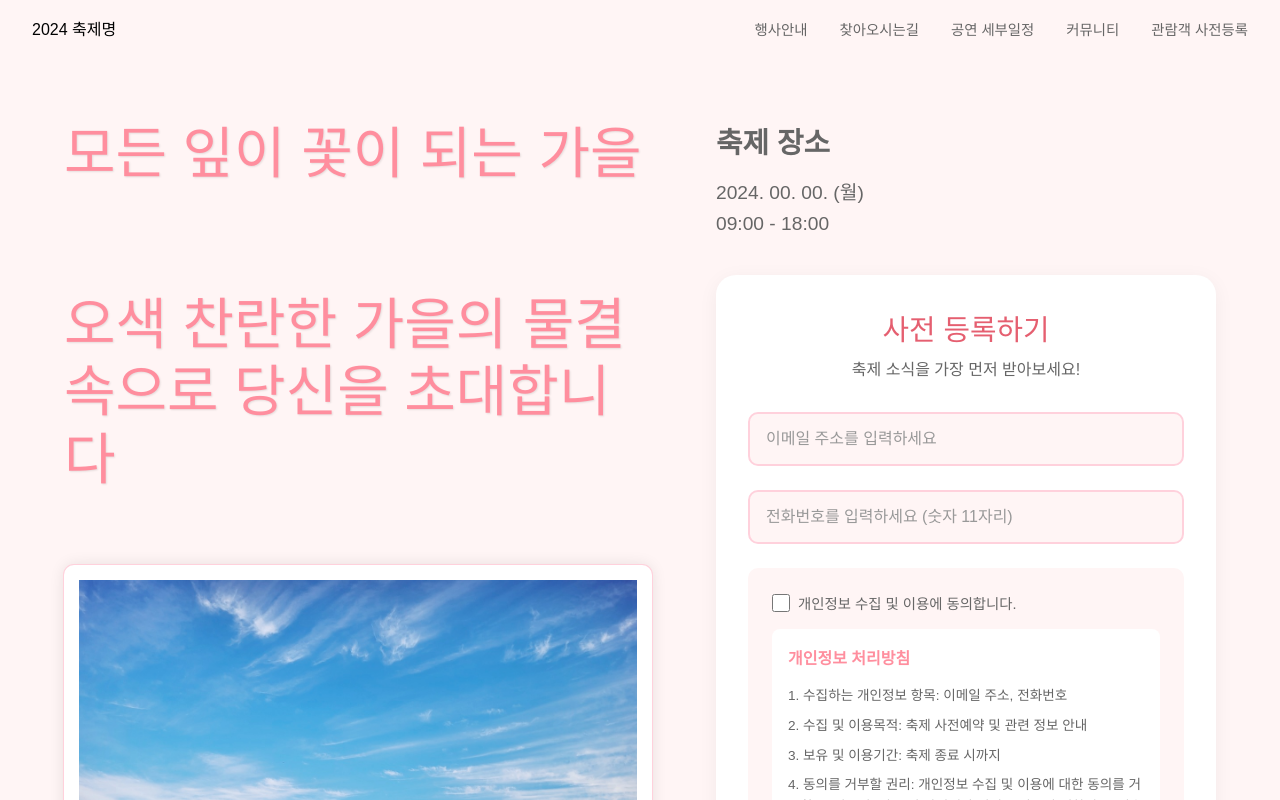
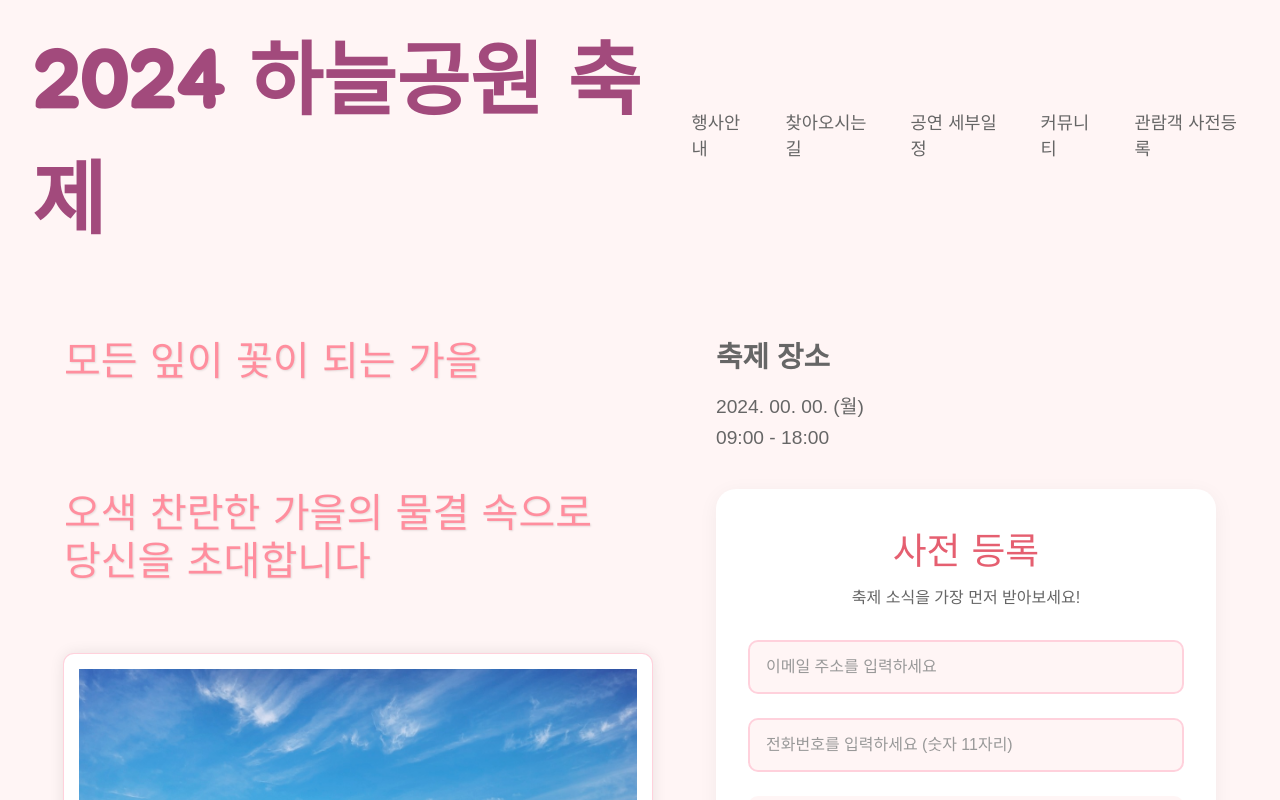
Before and after one commit to Stradivirus/reservation, a React (Create React App) app in the folder front/: page / in a window 1280 px wide. Shown: the top 800 px of the page. Built offline with nearby package versions, Linux system fonts and the light colour scheme.

Commit message:
디자인 갱신

```diff
--- a/front/public/index.html
+++ b/front/public/index.html
@@ -1,6 +1,12 @@
 <!DOCTYPE html>
 <html lang="en">
   <head>
+    <link rel="preconnect" href="https://fonts.googleapis.com">
+    <link rel="preconnect" href="https://fonts.gstatic.com" crossorigin>
+    <link href="https://fonts.googleapis.com/css2?family=Jua&display=swap" rel="stylesheet">
+    <link href="https://fonts.googleapis.com/css2?family=Gowun+Dodum&display=swap" rel="stylesheet">
+    <link href="https://fonts.googleapis.com/css2?family=Lora:wght@400;700&display=swap" rel="stylesheet">
+    <link href="https://fonts.googleapis.com/css2?family=Merriweather:wght@300;400;700&display=swap" rel="stylesheet">
     <link href="https://fonts.googleapis.com/css2?family=Black+Han+Sans&display=swap" rel="stylesheet">
     <meta charset="utf-8" />
     <link rel="icon" href="%PUBLIC_URL%/favicon.ico" />
--- a/front/src/App.css
+++ b/front/src/App.css
@@ -37,6 +37,15 @@ body {
   align-items: center;
   max-width: 2000px;
   margin: 0 auto;
+  font-family: 'Jua', sans-serif;
+  font-size: 1.2rem; /* 기본 글씨 크기를 1.2배로 증가 */
+  color:#a24a7c;
+  ;
+}
+
+.nav-container span {
+  font-size: 5rem; /* "2024 하늘공원 축제" 텍스트를 더 크게 */
+  font-weight: bold; /* 굵게 만들어 더 강조 */
 }
 
 .nav-links {
@@ -47,7 +56,7 @@ body {
 .nav-links a {
   color: #666;
   text-decoration: none;
-  font-size: 0.9rem;
+  font-size: 1.1rem; /* 링크 텍스트 크기를 약간 더 키움 */
 }
 
 /* Main Content Layout */
@@ -87,7 +96,7 @@ body {
 
 .title-line {
   display: block;
-  font-size: 3.5rem;
+  font-size: 2.5rem;
   line-height: 1.2;
   font-weight: 300;
   margin-bottom: 0.5rem;
@@ -96,6 +105,7 @@ body {
   transition: font-size 0.3s ease; /* 글자 크기 변화를 부드럽게 */
   -webkit-font-smoothing: antialiased; /* 글자 렌더링 부드럽게 */
   -moz-osx-font-smoothing: grayscale;
+  font-family: 'Gowun Dodum', sans-serif; /* Gowun Dodum 폰트 적용 */
 }
 
 /* Image Slider */
--- a/front/src/App.js
+++ b/front/src/App.js
@@ -11,7 +11,7 @@ function App() {
     <div className="festival-container">
       <nav className="top-nav">
         <div className="nav-container">
-          <span>2024 축제명</span>
+          <span>2024 하늘공원 축제</span>
           <div className="nav-links">
             <a href="#about">행사안내</a>
             <a href="#location">찾아오시는길</a>
@@ -28,7 +28,7 @@ function App() {
             <h1 className="main-title">
               <span className="title-line">모든 잎이 꽃이 되는 가을</span>
               <br />
-              <span className="title-line">오색 찬란한 가을의 물결 속으로 당신을 초대합니다</span>
+              <span className="title-line">오색 찬란한 가을의 물결 속으로 <br></br>당신을 초대합니다</span>
             </h1>
           </div>
 
--- a/front/src/PreRegistrationForm.css
+++ b/front/src/PreRegistrationForm.css
@@ -15,9 +15,10 @@
 
 .form-header h2 {
   color: #e55f70;
-  font-size: 1.8rem;
+  font-size: 2.3rem;
   font-weight: 500;
   margin-bottom: 0.5rem;
+  font-family: 'Jua', sans-serif;
 }
 
 .form-header p {
--- a/front/src/PreRegistrationForm.js
+++ b/front/src/PreRegistrationForm.js
@@ -139,7 +139,7 @@ function PreRegistrationForm() {
   return (
     <div className="pre-registration-container">
       <div className="form-header">
-        <h2>사전 등록하기</h2>
+        <h2>사전 등록</h2>
         <p>축제 소식을 가장 먼저 받아보세요!</p>
       </div>
 
```
